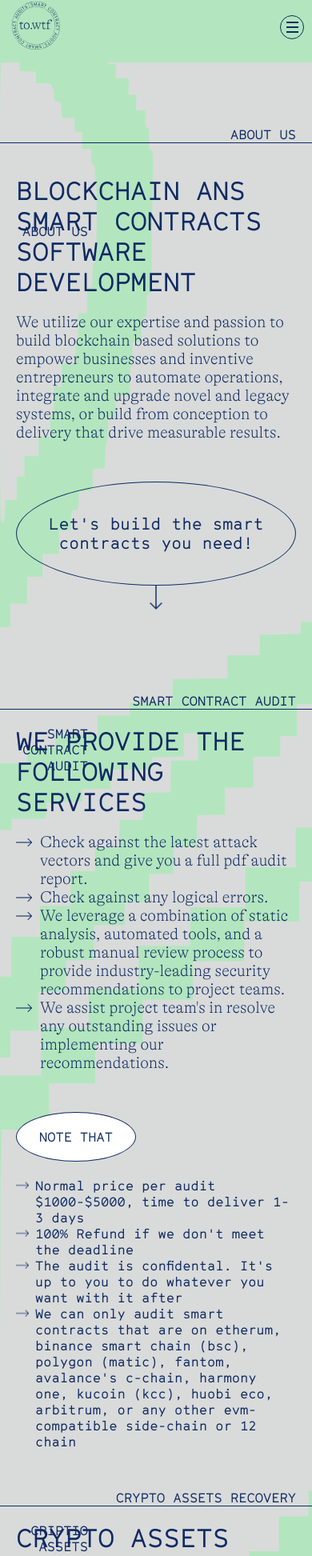
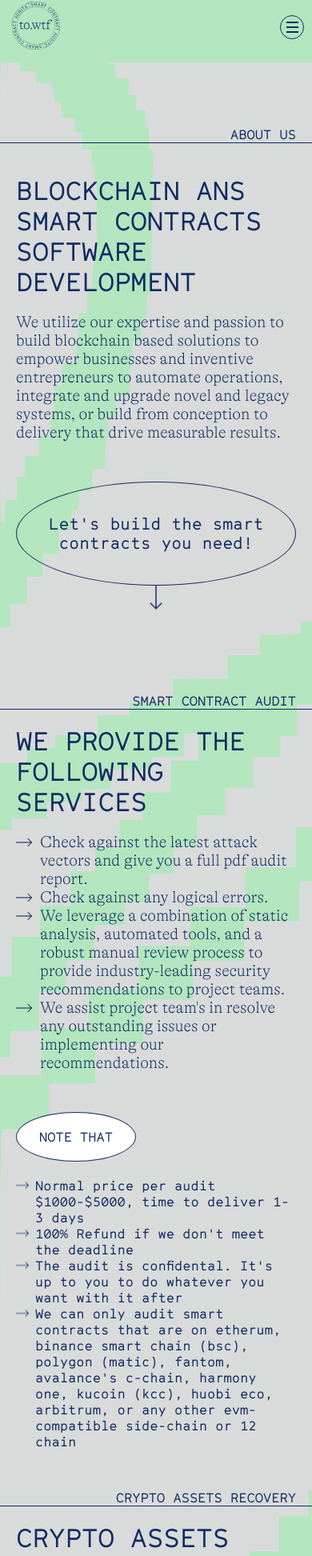
Before and after one commit to unjica/to.wtf, a Vue app: page / in a window 390 px wide. Shown: the part 10-1955 px from the top of the page at 80% size. Built offline with nearby package versions, Linux system fonts and the light colour scheme.

Commit message:
hide on mobile

```diff
--- a/src/components/sections/AboutUs.vue
+++ b/src/components/sections/AboutUs.vue
@@ -5,7 +5,7 @@
       <div class=hr></div>
     </div>
     <div class="desktop" style="height: 30px"></div>
-    <div style="position: absolute; width: 100%; transform: translateY(100px)">
+    <div class="desktop" style="position: absolute; width: 100%; transform: translateY(100px)">
       <div class="container">
         <h4 style="width: 110px !important; direction: rtl">ABOUT US</h4>
       </div>
--- a/src/components/sections/BlockchainForensics.vue
+++ b/src/components/sections/BlockchainForensics.vue
@@ -5,7 +5,7 @@
       <div class=hr></div>
     </div>
     <div class="desktop" style="height: 30px"></div>
-    <div style="position: absolute; width: 100%; transform: translateY(40px)">
+    <div class="desktop" style="position: absolute; width: 100%; transform: translateY(40px)">
       <div class="container">
         <h4 style="width: 110px !important; direction: rtl">BLOCKCHAIN FORENSICS</h4>
       </div>
--- a/src/components/sections/CryptoAssetsRecovery.vue
+++ b/src/components/sections/CryptoAssetsRecovery.vue
@@ -5,7 +5,7 @@
       <div class=hr></div>
     </div>
     <div class="desktop" style="height: 30px"></div>
-    <div style="position: absolute; width: 100%; transform: translateY(20px)">
+    <div class="desktop" style="position: absolute; width: 100%; transform: translateY(20px)">
       <div class="container">
         <h4 style="width: 110px !important; direction: rtl">CRIPTIO ASSETS RECOVERY</h4>
       </div>
--- a/src/components/sections/Dao.vue
+++ b/src/components/sections/Dao.vue
@@ -5,7 +5,7 @@
       <div class=hr></div>
     </div>
     <div class="desktop" style="height: 30px"></div>
-    <div style="position: absolute; width: 100%; transform: translateY(65px)">
+    <div class="desktop" style="position: absolute; width: 100%; transform: translateY(65px)">
       <div class="container">
         <h4 style="width: 110px !important; direction: rtl">DAO</h4>
       </div>
--- a/src/components/sections/NftProjects.vue
+++ b/src/components/sections/NftProjects.vue
@@ -5,7 +5,7 @@
       <div class=hr></div>
     </div>
     <div class="desktop" style="height: 30px"></div>
-    <div style="position: absolute; width: 100%; transform: translateY(40px)">
+    <div class="desktop" style="position: absolute; width: 100%; transform: translateY(40px)">
       <div class="container">
         <h4 style="width: 110px !important; direction: rtl">NFT PROJECTS</h4>
       </div>
--- a/src/components/sections/SmartContractAudit.vue
+++ b/src/components/sections/SmartContractAudit.vue
@@ -5,7 +5,7 @@
       <div class=hr></div>
     </div>
     <div class="desktop" style="height: 30px"></div>
-    <div style="position: absolute; width: 100%; transform: translateY(20px)">
+    <div class="desktop" style="position: absolute; width: 100%; transform: translateY(20px)">
       <div class="container">
         <h4 style="width: 110px !important; direction: rtl">SMART CONTRACT AUDIT</h4>
       </div>
--- a/src/components/sections/Tokenomics.vue
+++ b/src/components/sections/Tokenomics.vue
@@ -5,7 +5,7 @@
       <div class=hr></div>
     </div>
     <div class="desktop" style="height: 30px"></div>
-    <div style="position: absolute; width: 100%; transform: translateY(65px)">
+    <div class="desktop" style="position: absolute; width: 100%; transform: translateY(65px)">
       <div class="container">
         <h4 style="width: 110px !important; direction: rtl">TOKENOMICS</h4>
       </div>
```
